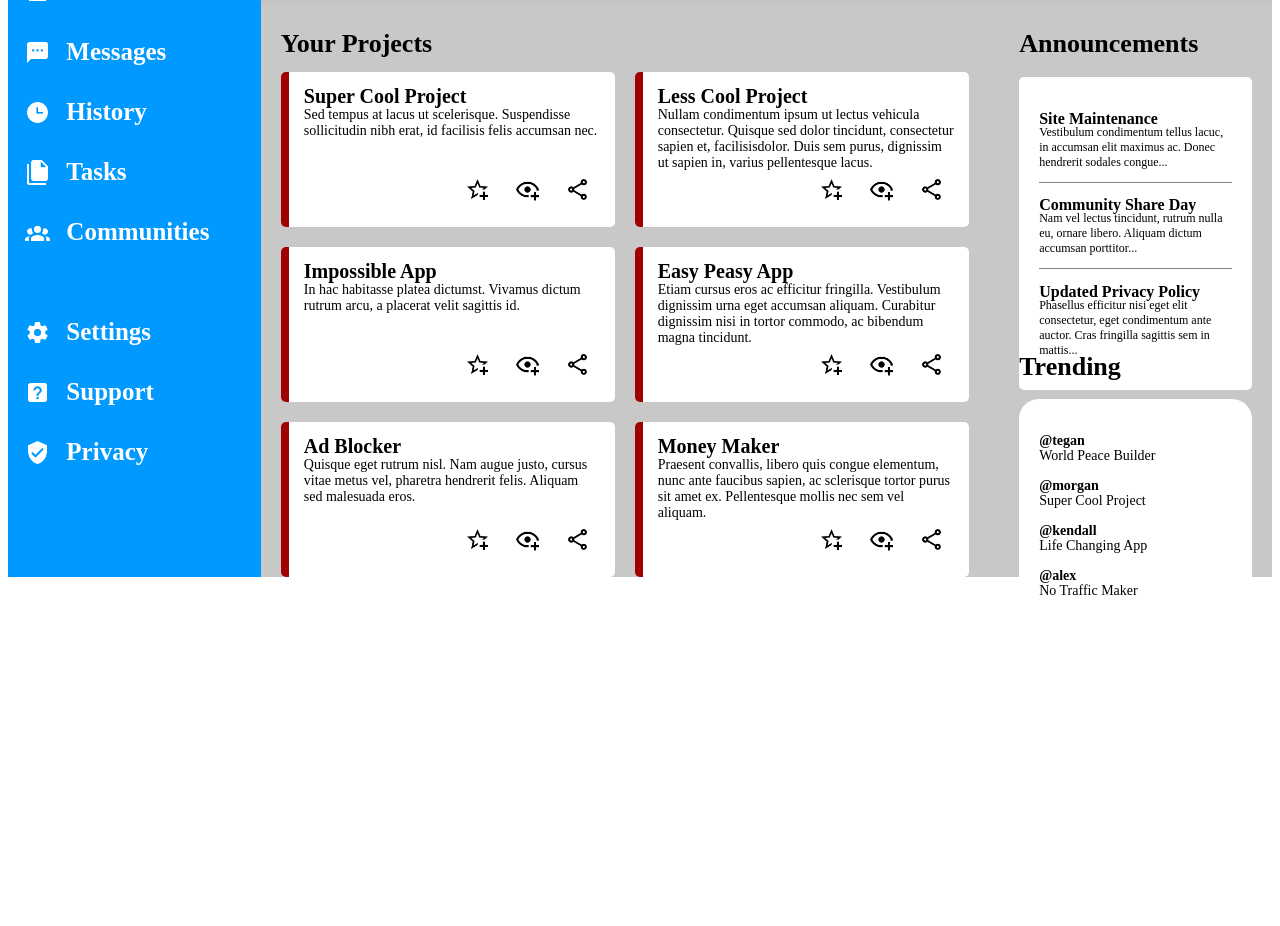
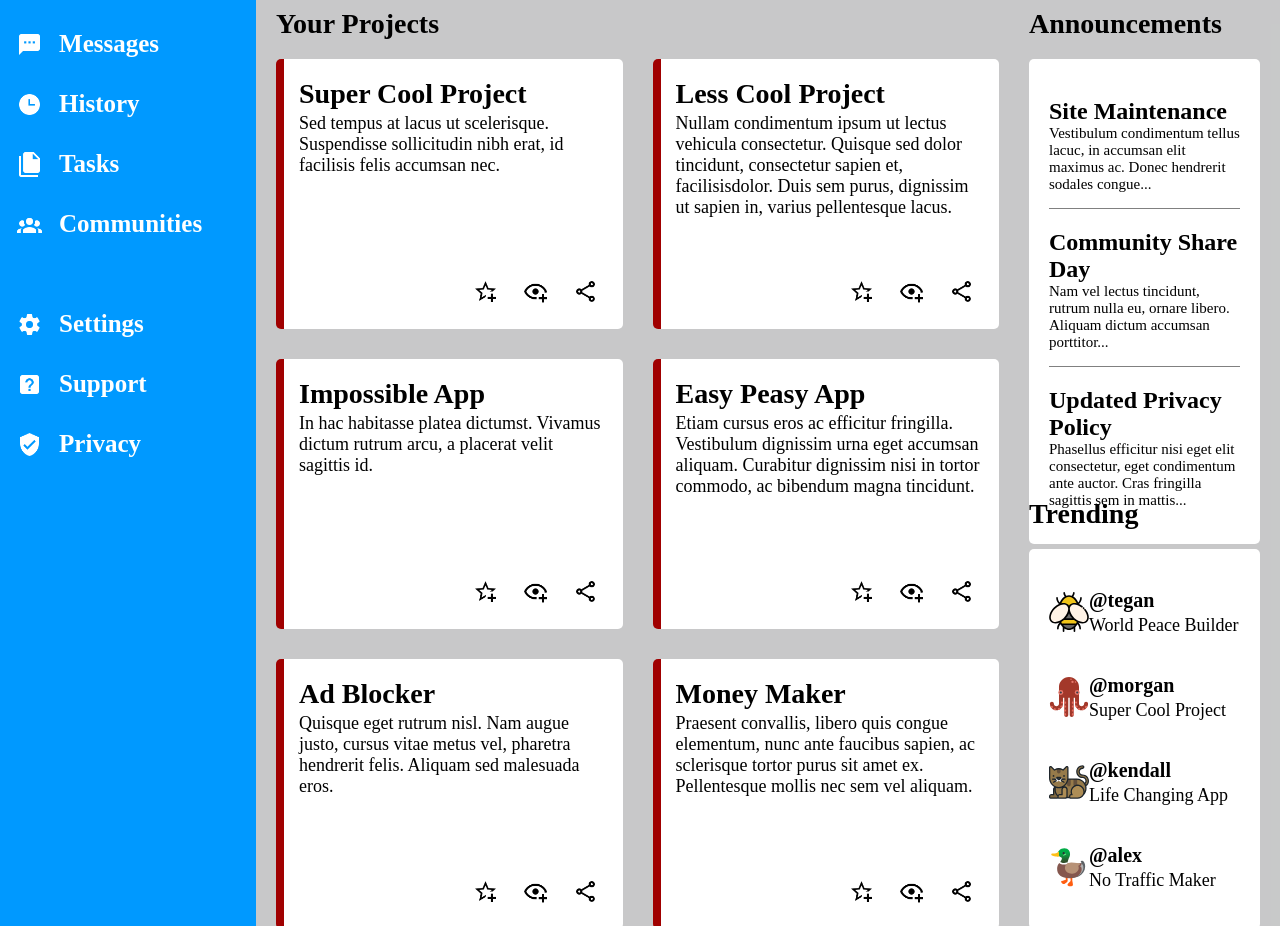
Before and after one commit to tylermoroz/admin-dashboard, a plain HTML site: page index.html in a window 1280 px wide. Shown: the part 231-1157 px from the top of the page. Before the commit the page ends 864 px from the top, so only its background shows below. Drawn offline with Linux system fonts and the light colour scheme.

Commit message:
Refactor webage sizing and adjust grid and font sizes for main-content and remove a particular unnecessary html div.

```diff
--- a/index.html
+++ b/index.html
@@ -75,9 +75,7 @@
 
                 <h1>Your Projects</h1>
 
-                <div class="cards">
-
-                    <div class="card">
+                    <div class="card" id="card-1">
                         <h1>Super Cool Project</h1>
                         <p>Sed tempus at lacus ut scelerisque. Suspendisse sollicitudin nibh erat, id facilisis felis accumsan nec.</p>
                         <div class="card-icons">
@@ -87,7 +85,7 @@
                         </div>
                     </div>
 
-                    <div class="card">
+                    <div class="card" id="card-2">
                         <h1>Less Cool Project</h1>
                         <p>Nullam condimentum ipsum ut lectus vehicula consectetur. Quisque sed dolor tincidunt, consectetur sapien et, facilisisdolor. Duis sem purus, dignissim ut sapien in, varius pellentesque lacus.</p>
                         <div class="card-icons">
@@ -97,7 +95,7 @@
                         </div>
                     </div>
 
-                    <div class="card">
+                    <div class="card" id="card-3">
                         <h1>Impossible App</h1>
                         <p>In hac habitasse platea dictumst. Vivamus dictum rutrum arcu, a placerat velit sagittis id.</p>
                         <div class="card-icons">
@@ -107,7 +105,7 @@
                         </div>
                     </div>
 
-                    <div class="card">
+                    <div class="card" id="card-4">
                         <h1>Easy Peasy App</h1>
                         <p>Etiam cursus eros ac efficitur fringilla. Vestibulum dignissim urna eget accumsan aliquam. Curabitur dignissim nisi in tortor commodo, ac bibendum magna tincidunt.</p>
                         <div class="card-icons">
@@ -117,7 +115,7 @@
                         </div>
                     </div>
 
-                    <div class="card">
+                    <div class="card" id="card-5">
                         <h1>Ad Blocker</h1>
                         <p>Quisque eget rutrum nisl. Nam augue justo, cursus vitae metus vel, pharetra hendrerit felis. Aliquam sed malesuada eros.</p>
                         <div class="card-icons">
@@ -127,7 +125,7 @@
                         </div>
                     </div>
 
-                    <div class="card">
+                    <div class="card" id="card-6">
                         <h1>Money Maker</h1>
                         <p>Praesent convallis, libero quis congue elementum, nunc ante faucibus sapien, ac sclerisque tortor purus sit amet ex. Pellentesque mollis nec sem vel aliquam.</p>
                         <div class="card-icons">
@@ -135,8 +133,6 @@
                             <img src="eye-plus-outline.png" alt="eye">
                             <img src="share-variant-outline.png" alt="share">
                         </div>
-                    </div>
-
                     </div>
 
             </div>
@@ -170,21 +166,33 @@
                     <h1>Trending</h1>
 
                     <div class="trending-card">
-                        <div>
+                        <div class="trending-profile">
+                            <img src="bee-svgrepo-com.svg" alt="bee">
+                            <div class="user">
                                 <p class="username">@tegan</p>
                                 <p>World Peace Builder</p>
                             </div>
-                        <div>
+                        </div>
+                        <div class="trending-profile">
+                            <img src="octopus-svgrepo-com.svg" alt="octopus">
+                            <div class="user">
                                 <p class="username">@morgan</p>
                                 <p>Super Cool Project</p>
                             </div>
-                        <div>
+                        </div>
+                        <div class="trending-profile">
+                            <img src="cat-svgrepo-com.svg" alt="cat">
+                            <div class="user">
                                 <p class="username">@kendall</p>
                                 <p>Life Changing App</p>
                             </div>
-                        <div>
+                        </div>
+                        <div class="trending-profile">
+                            <img src="duck-svgrepo-com.svg" alt="duck">
+                            <div class="user">
                                 <p class="username">@alex</p>
                                 <p>No Traffic Maker</p>
+                            </div>
                         </div>
                     </div>
 
--- a/style.css
+++ b/style.css
@@ -1,9 +1,12 @@
+html,body {
+    margin:0;
+    padding:0;
+}
+
 .container {
     display: grid;
-    min-height: 100vh;
-    max-height: 100vh;
     grid-template-columns: repeat(5, 1fr);
-    grid-template-rows: repeat(5, 1fr);
+    grid-template-rows: repeat(6, 200px);
 }
 
 .header {
@@ -99,12 +102,13 @@
 
 .sidebar {
     grid-column: 1 / 2;
-    grid-row: 1 / 6;
+    grid-row: 1 / 7;
     display: grid;
     grid-template-columns: 1fr;
     grid-template-rows: 125px 400px 175px;
     background-color: rgb(0, 153, 255);
     color: white;
+    height: 100%;
 }
 
 .sidebar .sidebar-top {
@@ -214,35 +218,27 @@
 
 .main-content {
     grid-column: 2 / 7;
-    grid-row: 2 / 6;
+    grid-row: 2 / 7;
     background-color: rgba(180, 181, 182, 0.733);
     display: grid;
-    grid-template-columns: repeat(20, 1fr);
+    grid-template-columns: 1.5fr 1.5fr 1fr;
     grid-template-rows: repeat(6, 1fr);
-    padding-top: 20px;
+    padding: 20px;
+    padding-bottom: 40px;
+    column-gap: 30px;
 }
 
 .main-content .projects {
-    grid-column: 1 / 15;
-    grid-row: 1 / 8;
+    grid-column: 1 / 3;
+    grid-row: 1 / 7;
     display: grid;
     grid-template-columns: repeat(2, 1fr);
     grid-template-rows: 40px 1fr 1fr 1fr;
-    margin-left: 20px;
+    gap: 30px;
 }
 
 .main-content .projects h1 {
-    font-size: 26px;
-}
-
-.main-content .projects .cards {
-    padding-top: 20px;
-    display: grid;
-    grid-column: 1 / 3;
-    grid-row: 2 / 5;
-    grid-template-columns: repeat(2, 1fr);
-    grid-template-rows: repeat(auto-fit, minmax(100px, 1fr));
-    gap: 20px;
+    font-size: 28px;
 }
 
 .main-content .projects .card {
@@ -255,13 +251,43 @@
     position: relative;
 }
 
+.main-content .projects #card-1 {
+    grid-column: 1 / 2;
+    grid-row: 2 / 3;
+}
+
+.main-content .projects #card-2 {
+    grid-column: 2 / 3;
+    grid-row: 2 / 3;
+}
+
+.main-content .projects #card-3 {
+    grid-column: 1 / 2;
+    grid-row: 3 / 4;
+}
+
+.main-content .projects #card-4 {
+    grid-column: 2 / 3;
+    grid-row: 3 / 4;
+}
+
+.main-content .projects #card-5 {
+    grid-column: 1 / 2;
+    grid-row: 4 / 5;
+}
+
+.main-content .projects #card-6 {
+    grid-column: 2 / 3;
+    grid-row: 4 / 5;
+}
+
 .main-content .projects .card h1 {
-    font-size: 20px;
+    font-size: 28px;
     margin-bottom: -15px;
 }
 
 .main-content .projects .card p {
-    font-size: 14px;
+    font-size: 18px;
 }
 
 .main-content .projects .card .card-icons {
@@ -277,12 +303,12 @@
 }
 
 .main-content .side-content {
+    grid-column: 3 / 4;
+    grid-row: 1 / 7;
     display: grid;
     grid-template-columns: 1fr;
-    grid-template-rows: 40px 1fr 1fr 1fr 1fr 1fr 1fr;
-    grid-column: 16 / 21;
-    grid-row: 1 / 8;
-    gap: 20px;
+    grid-template-rows: 2fr;
+    gap: 30px;
 }
 
 .main-content .announcements {
@@ -291,23 +317,22 @@
 }
 
 .main-content .announcements h1 {
-    font-size: 26px
+    font-size: 28px
 }
 
 .main-content .announcements .announcement-card {
     border-radius: 5px;
     background-color: white;
     padding: 20px;
-    margin-right: 20px;
 }
 
 .main-content .announcements .announcement-card h2 {
-    font-size: 16px;
+    font-size: 24px;
     margin-bottom: -15px;
 }
 
 .main-content .announcements .announcement-card p {
-    font-size: 12px;
+    font-size: 15px;
 }
 
 .main-content .announcements .announcement-card .share-day {
@@ -317,22 +342,42 @@
 
 .main-content .trending {
     grid-column: 1 / 2;
-    grid-row: 5 / 8;
+    grid-row: 2 / 3;
     font-size: 14px;
 }
 
 .main-content .trending h1 {
-    font-size: 26px;
+    font-size: 28px;
 }
 
 .main-content .trending .trending-card {
-    border-radius: 20px;
+    border-radius: 5px;
     background-color: white;
     padding: 20px;
-    margin-right: 20px;
+}
+
+.main-content .trending .trending-card .trending-profile {
+    display: grid;
+    grid-template-columns: 1fr 4fr;
+}
+
+.main-content .trending img {
+    height: 40px;
+    grid-column: 1 / 2;
+    justify-self: center;
+    align-self: center;
+}
+
+.main-content .trending .user {
+    grid-column: 2 / 3;
 }
 
 .main-content .trending .trending-card .username {
     font-weight: 600;
+    font-size: 20px;
     margin-bottom: -15px;
 }
+
+.main-content .trending .trending-card p {
+    font-size: 18px;
+}
```
Also changed, not shown: bee-svgrepo-com.svg (added), cat-svgrepo-com.svg (added), duck-svgrepo-com.svg (added). Lines whose indentation alone changed are shown as unchanged.
